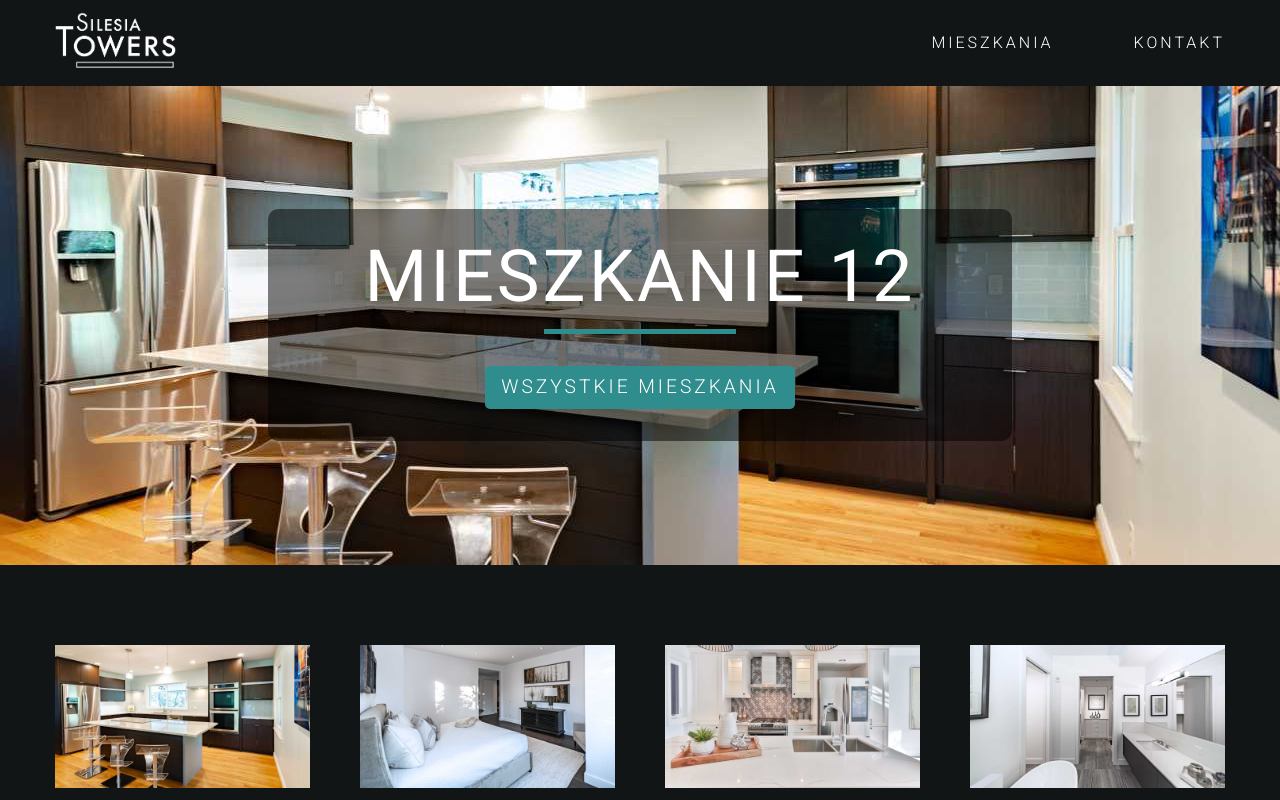
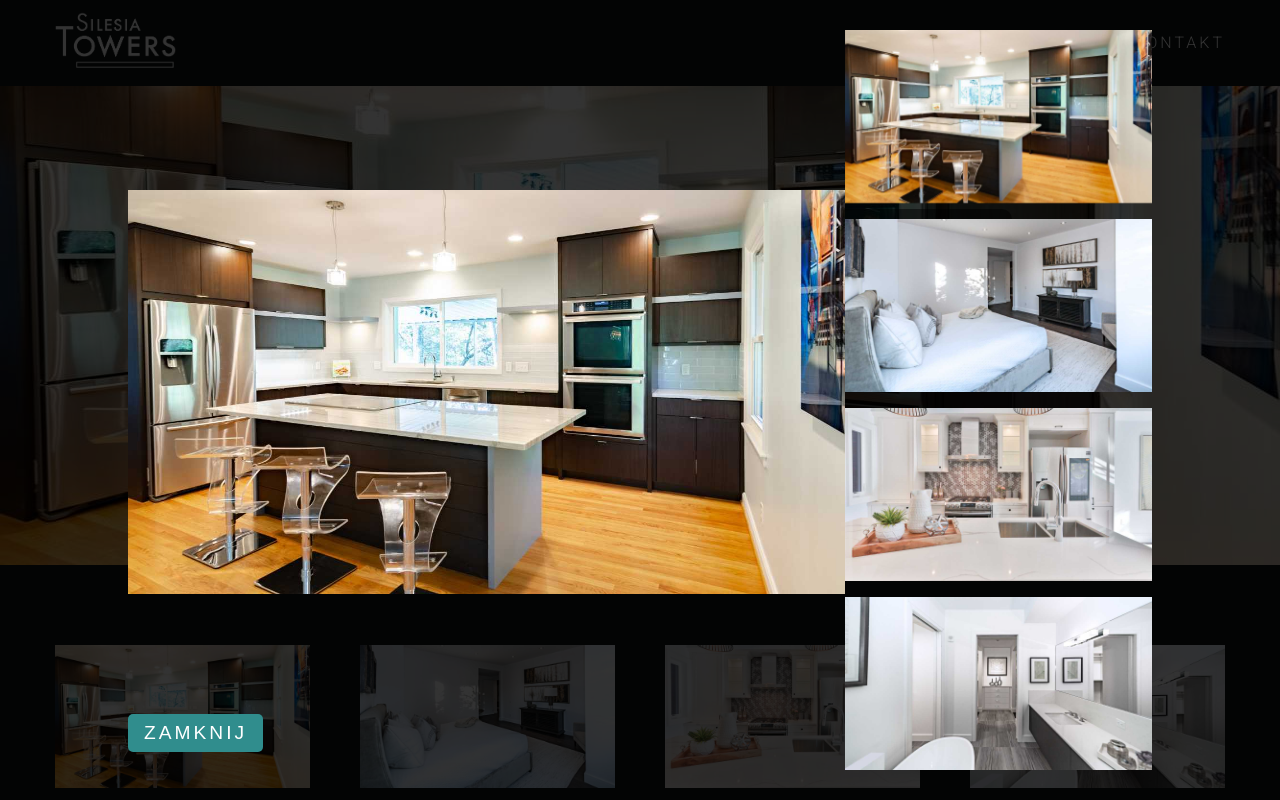
Before and after one commit to kryptondv/silesia-towers, a React (Create React App) app: page /mieszkania/mieszkanie-12 in a window 1280 px wide. Both pictures are taken after a click on the picture 182 px from the left and 716 px from the top of the page. Shown: the top 800 px of the page. Built offline with nearby package versions, Linux system fonts and the light colour scheme.

Commit message:
add modal

```diff
--- /dev/null
+++ b/src/components/Modal.js
@@ -0,0 +1,33 @@
+import React, { useRef } from 'react';
+
+const Modal = ({ images, mainImg, setMainImg, setModalOpen }) => {
+  const ref = useRef();
+
+  const onModalClick = e => {
+    if (e.target === ref.current) {
+      setModalOpen(false);
+    }
+  };
+
+  return (
+    <div ref={ref} className="modal" onClick={onModalClick}>
+      <img className="modal__main-image" src={mainImg} alt="" />
+      <div className="modal__images">
+        {images.map((item, index) => (
+          <img
+            className={`modal__image ${mainImg === item && 'modal__image--selected'}`}
+            onClick={() => setMainImg(item)}
+            key={index}
+            src={item}
+            alt="apartment"
+          />
+        ))}
+      </div>
+      <button onClick={() => setModalOpen(false)} className="btn modal__btn">
+        Zamknij
+      </button>
+    </div>
+  );
+};
+
+export default Modal;
--- a/src/pages/SingleApartment.js
+++ b/src/pages/SingleApartment.js
@@ -3,21 +3,45 @@ import { Link } from 'react-router-dom';
 import { GlobalContext } from '../context/GlobalState';
 import Hero from '../components/Hero';
 import Banner from '../components/Banner';
+import Modal from '../components/Modal';
 
 const SingleApartment = ({ match }) => {
   const slug = match.params.slug;
   const { apartments } = useContext(GlobalContext);
   const apartment = apartments.find(apartment => apartment.slug === slug);
-  const { name, floor, rooms, price, size, balcony, images, description } = apartment;
-  const [mainImg, setMainImg] = useState(images[0])
+  const {
+    name,
+    floor,
+    rooms,
+    price,
+    size,
+    balcony,
+    images,
+    description,
+  } = apartment;
+  const [mainImg, setMainImg] = useState(images[0]);
+  const [modalOpen, setModalOpen] = useState(false);
 
   useEffect(() => {
     window.scrollTo(0, 0);
   }, []);
 
+  const onImgClick = image => {
+    setMainImg(image);
+    setModalOpen(true);
+  };
+
   return (
     <>
-      <Hero page="single-apartment" customBg={mainImg}>
+      {modalOpen && (
+        <Modal
+          images={images}
+          mainImg={mainImg}
+          setMainImg={setMainImg}
+          setModalOpen={setModalOpen}
+        />
+      )}
+      <Hero page="single-apartment" customBg={images[0]}>
         <Banner title={name} size="small">
           <Link to="/mieszkania" className="btn">
             Wszystkie mieszkania
@@ -29,7 +53,7 @@ const SingleApartment = ({ match }) => {
           {images.map((item, index) => (
             <img
               className="single-apartment__image"
-              onClick={() => setMainImg(item)}
+              onClick={() => onImgClick(item)}
               key={index}
               src={item}
               alt={name}
--- a/src/styles/_apartament-filter.scss
+++ b/src/styles/_apartment-filter.scss
@@ -16,12 +16,10 @@
 
   &__label {
     display: block;
-    letter-spacing: var(--mainSpacing);
+    letter-spacing: 1px;
     margin-bottom: 0.5rem;
 
     &--checkbox {
-      // display: inline-block;
-      // font-size: 0.8rem;
       margin-left: 0.5rem;
       margin-bottom: 0;
     }
--- a/src/styles/_footer.scss
+++ b/src/styles/_footer.scss
@@ -21,6 +21,6 @@
     cursor: pointer;
     right: 0;
     bottom: 0;
-
+    -webkit-tap-highlight-color: transparent;
   }
 }
--- /dev/null
+++ b/src/styles/_modal.scss
@@ -0,0 +1,76 @@
+.modal {
+  position: fixed;
+  background: rgba(0,0,0,.8);
+  top: 0;
+  right: 0;
+  bottom: 0;
+  left: 0;
+  z-index: 2;
+  display: flex;
+  flex-direction: column;
+  justify-content: center;
+  height: 100%;
+  padding: 1rem;
+
+  &__main-image {
+    width: 100%;
+    margin-bottom: 1rem;
+  }
+
+  &__images {
+    display: grid;
+    grid-template-columns: 1fr 1fr;
+    grid-gap: 1rem;
+  }
+
+  &__image {
+    width: 100%;
+
+  }
+
+  &__btn {
+    display: block;
+    margin: 1rem auto;
+  }
+}
+
+@media (orientation: landscape) {
+  .modal {
+    flex-direction: row;
+    align-items: center;
+    justify-content: space-between;
+
+
+    &__main-image {
+      width: 70%;
+    }
+
+    &__images {
+      display: flex;
+      flex-direction: column;
+      align-items: flex-end;
+    }
+
+    &__image {
+      width: 50%;
+      margin: .5rem;
+      transition: $transition-main;
+      cursor: pointer;
+
+      &--selected {
+        filter: brightness(50%);
+      }
+    }
+
+    &__btn {
+      position: absolute;
+      bottom: 4%;
+    }
+  }
+}
+
+@media screen and (min-width: 768px) {
+  .modal {
+    padding: 10%;
+  }
+}
--- a/src/styles/_single_apartments.scss
+++ b/src/styles/_single_apartments.scss
@@ -14,6 +14,7 @@
     width: 100%;
     display: block;
     cursor: pointer;
+    -webkit-tap-highlight-color: transparent;
   }
 
   &__info {
--- a/src/styles/index.scss
+++ b/src/styles/index.scss
@@ -12,6 +12,7 @@
 @import './featured-apartments';
 @import './apartment';
 @import './single_apartments';
-@import './apartament-filter';
+@import './apartment-filter';
 @import './apartment-list';
 @import './footer';
+@import './modal';
```
